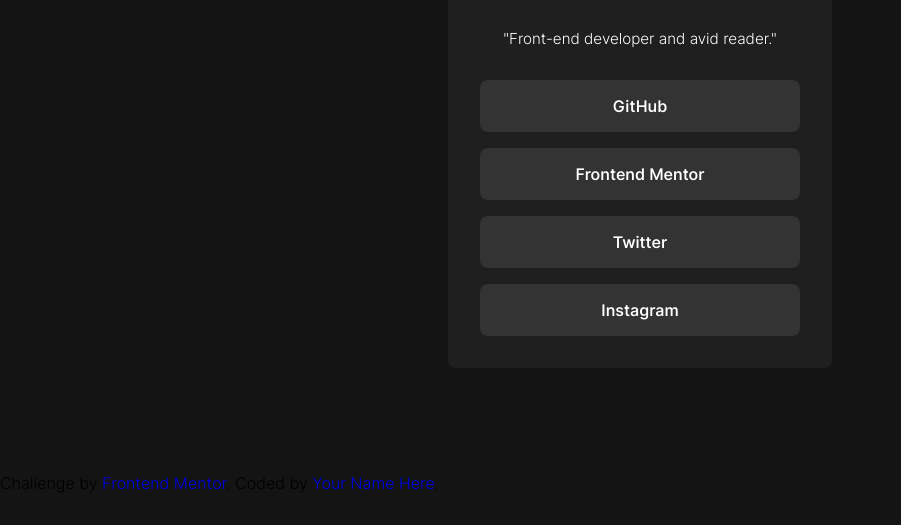
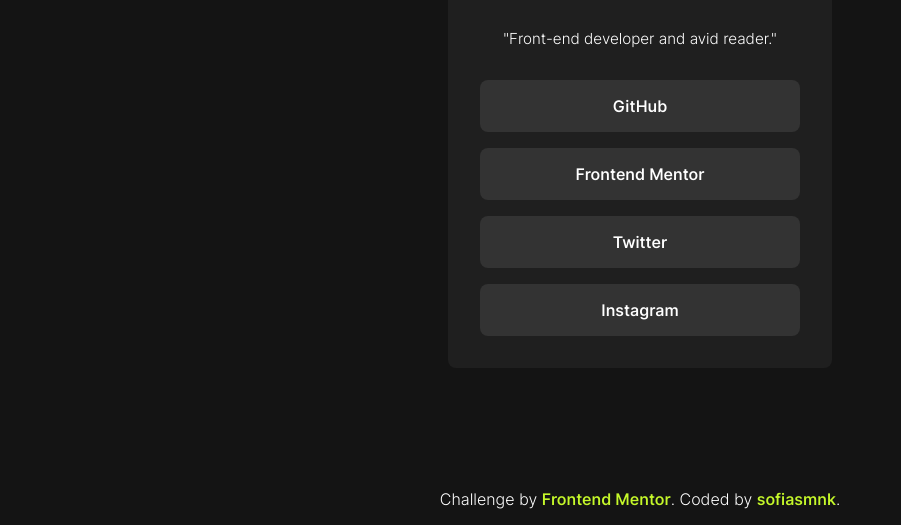
Before and after one commit to sofiasmnk/frontendmentor-social-links-profile, a plain HTML site: page index.html in a window 1280 px wide. Shown: the part 327-852 px from the top of the page, without its empty margins (0-901 px from the left). Before the commit the page ends 820 px from the top, so only its background shows below. Drawn offline with Linux system fonts and the light colour scheme.

Commit message:
Finished the attribution section

```diff
--- a/index.html
+++ b/index.html
@@ -29,7 +29,7 @@
       Challenge by
       <a href="https://www.frontendmentor.io?ref=challenge" target="_blank">Frontend Mentor</a>.
     Coded by
-      <a href="#">Your Name Here</a>.
+      <a href="https://github.com/sofiasmnk">sofiasmnk</a>.
     </footer>
   </body>
 </html>
--- a/styles.css
+++ b/styles.css
@@ -142,3 +142,19 @@
     gap: var(--spacing-150);
   }
 }
+
+/* attribution styles */
+footer.attribution {
+  padding: 1rem;
+  text-align: center;
+  color: var(--clr-white);
+
+  a {
+    color: var(--clr-green);
+    font-weight: var(--font-weight-bold);
+  }
+
+  a:hover {
+    border-block-end: 2px solid var(--clr-green);
+  }
+}
```
